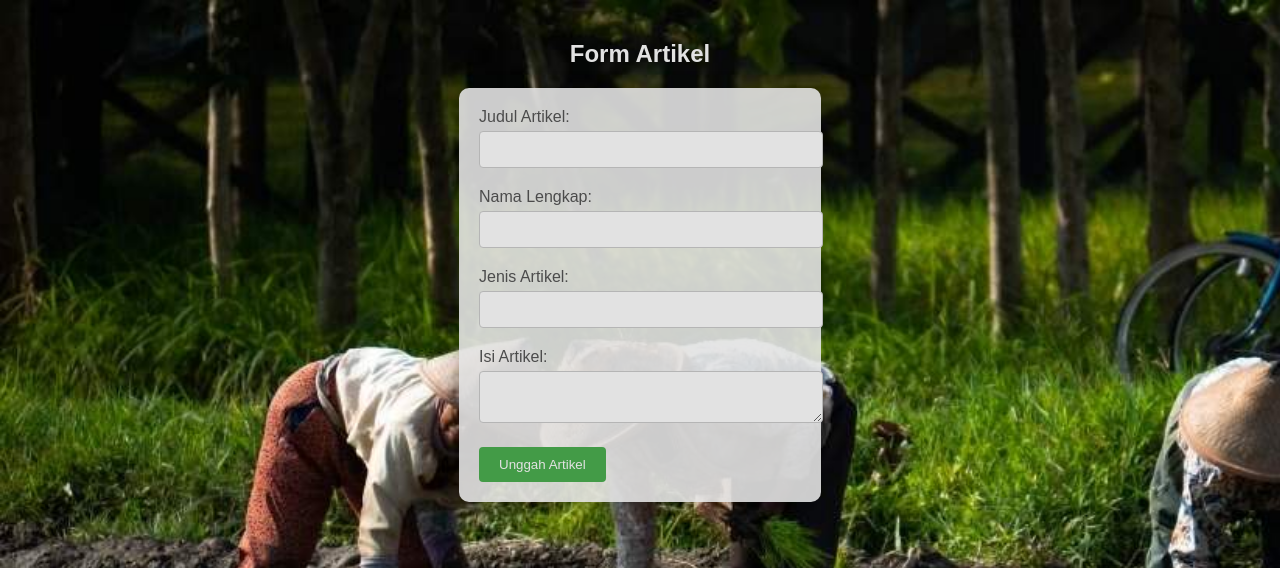
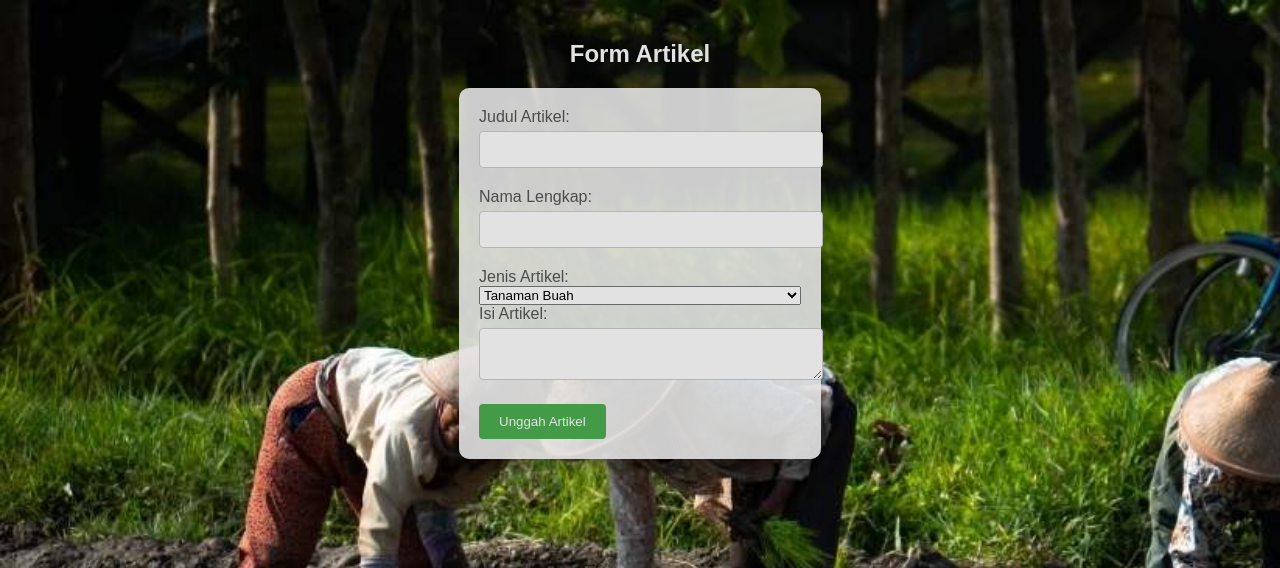
Before and after one commit to AgilHD/HaloPetani, a PHP site: page /artikel.php in a window 1280 px wide. Shown: the top 568 px of the page. Run offline with PHP 8.4, Linux system fonts and the light colour scheme.

Commit message:
Update artikel.php

```diff
--- a/haloPetani/artikel.php
+++ b/haloPetani/artikel.php
@@ -82,6 +82,11 @@ if ($_SERVER["REQUEST_METHOD"] == "POST") {
             background-color: #45a049;
             transform: scale(1.05);
         }
+        select {
+            width: 100%; /* Atur lebar menjadi penuh */
+            max-width: 800px; /* Batas maksimum lebar */
+            height: auto; /* Tinggi disesuaikan dengan isi */
+        }
     </style>
 </head>
 <body>
@@ -92,7 +97,11 @@ if ($_SERVER["REQUEST_METHOD"] == "POST") {
         <label for="fullname">Nama Lengkap:</label><br>
         <input type="text" id="fullname" name="fullname" required><br>
         <label for="articleType">Jenis Artikel:</label><br>
-        <input type="text" id="articleType" name="articleType" required><br>
+        <select id="articleType" name="articleType" required>
+            <option value="tanaman buah">Tanaman Buah</option>
+            <option value="tanaman hias">Tanaman Hias</option>
+            <option value="pupuk tanaman">Pupuk Tanaman</option>
+        </select><br>
         <label for="articleText">Isi Artikel:</label><br>
         <textarea id="articleText" name="articleText" required></textarea><br>
         <input type="submit" value="Unggah Artikel">
```
